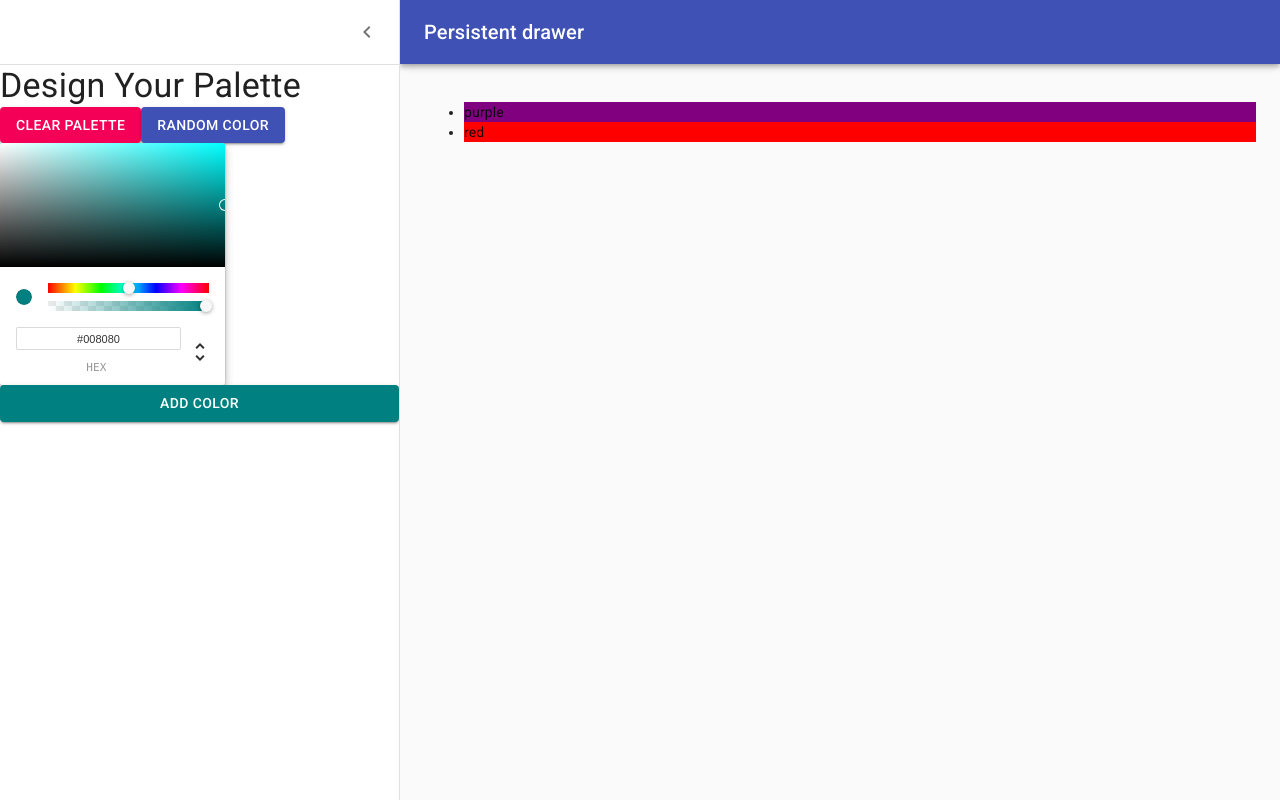
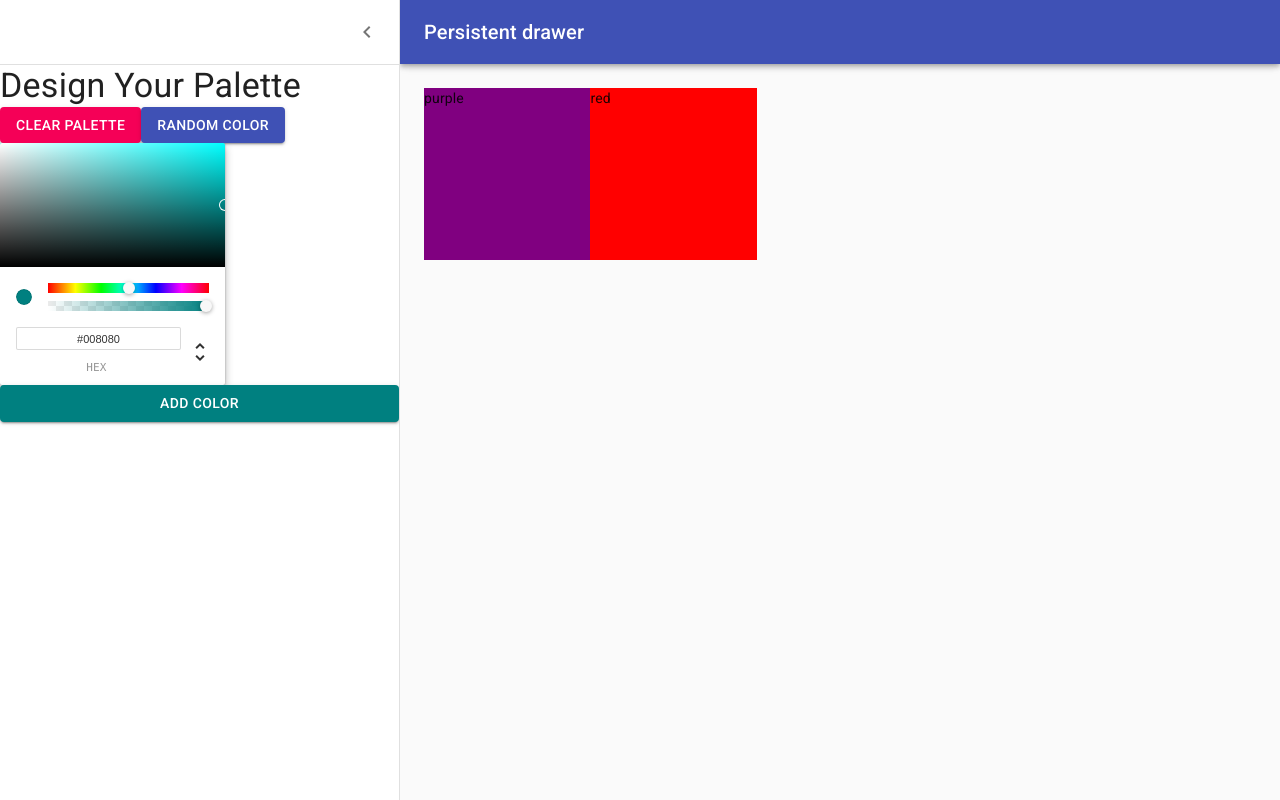
Before and after one commit to kevinapple/colors-app, a React (Create React App) app: page /palette/new in a window 1280 px wide. Built offline with nearby package versions, Linux system fonts and the light colour scheme.

Commit message:
Add DraggableColorBox

```diff
--- a/src/NewPaletteForm.js
+++ b/src/NewPaletteForm.js
@@ -14,6 +14,7 @@ import ChevronLeftIcon from '@material-ui/icons/ChevronLeft';
 import ChevronRightIcon from '@material-ui/icons/ChevronRight';
 import clsx from 'clsx';
 import Button from "@material-ui/core/Button";
+import DraggableColorBox from "./DraggableColorBox";
 import {ChromePicker} from "react-color";
 
 
@@ -59,6 +60,7 @@ const styles = theme => ({
   },
   content: {
     flexGrow: 1,
+    height:"calc(100vh - 64px)",
     padding: theme.spacing(3),
     transition: theme.transitions.create('margin', {
       easing: theme.transitions.easing.sharp,
@@ -173,12 +175,9 @@ class NewPaletteForm extends Component {
             })}
           >
             <div className={classes.drawerHeader} />
-            <ul>
               {this.state.colors.map(color => (
-                <li style={{backgroundColor:color}}>{color}</li>
+                <DraggableColorBox color={color} />
               ))}
-            </ul>
-
           </main>
         </div>
       );
```
Also changed, not shown: src/DraggableColorBox.js (+5 -5 lines).
